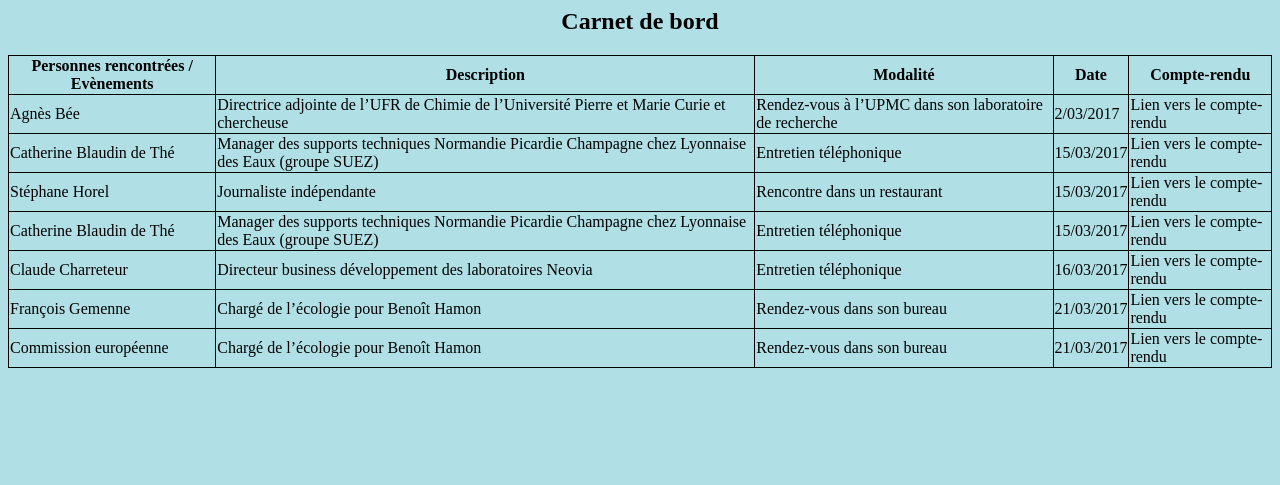
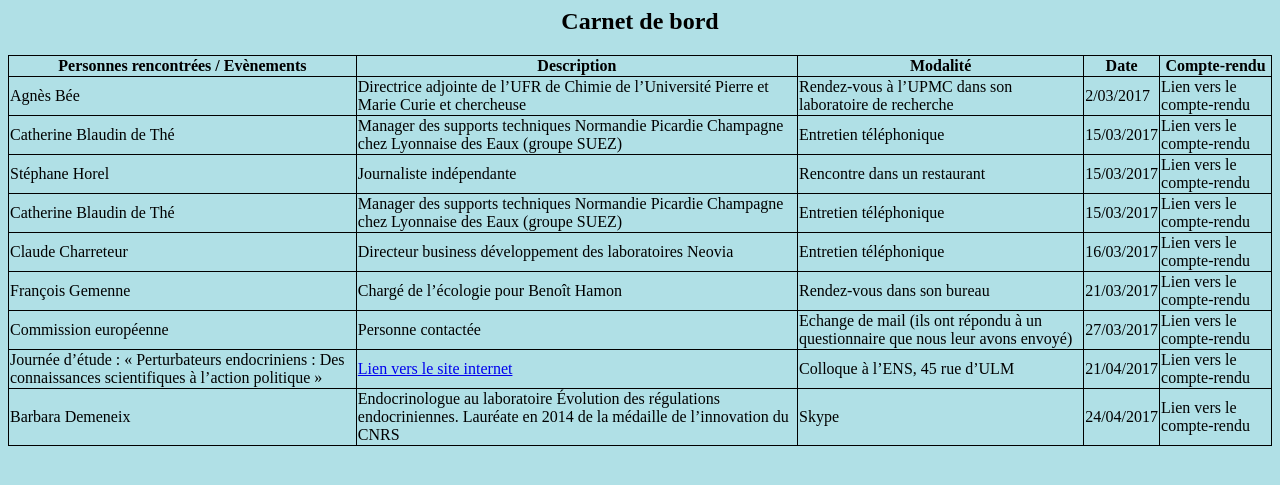
Before and after one commit to controverses/perturbateurs-endocriniens, a Jekyll site: the page annexe.md/carnetdebord.html, which Jekyll copies as it is, in a window 1280 px wide. Shown: the top 485 px of the page. Built offline with Jekyll 4.4.1, drawn with Linux system fonts in a browser that asks for light colours.

Commit message:
Update carnetdebord.html

```diff
--- a/annexe.md/carnetdebord.html
+++ b/annexe.md/carnetdebord.html
@@ -137,9 +137,25 @@ td, th
 
     <tr>
        <td>Commission européenne </td>
-       <td>Chargé de l’écologie pour Benoît Hamon </td>
-       <td>Rendez-vous dans son bureau </td>
-       <td>21/03/2017</td>
+       <td>Personne contactée</td>
+       <td>Echange de mail (ils ont répondu à un questionnaire que nous leur avons envoyé)</td>
+       <td>27/03/2017</td>
+       <td>Lien vers le compte-rendu</td>
+      </tr>
+
+     <tr>
+       <td>Journée d’étude : « Perturbateurs endocriniens : Des connaissances scientifiques à l’action politique » </td>
+       <td> <a href="http://amades.hypotheses.org/6294">Lien vers le site internet</a></td>
+       <td>Colloque à l’ENS, 45 rue d’ULM</td>
+       <td>21/04/2017</td>
+       <td>Lien vers le compte-rendu</td>
+      </tr>
+
+     <tr>
+       <td>Barbara Demeneix</td>
+       <td>Endocrinologue au laboratoire Évolution des régulations endocriniennes. Lauréate en 2014 de la médaille de l’innovation du CNRS</td>
+       <td>Skype</td>
+       <td>24/04/2017</td>
        <td>Lien vers le compte-rendu</td>
       </tr>
 
```
